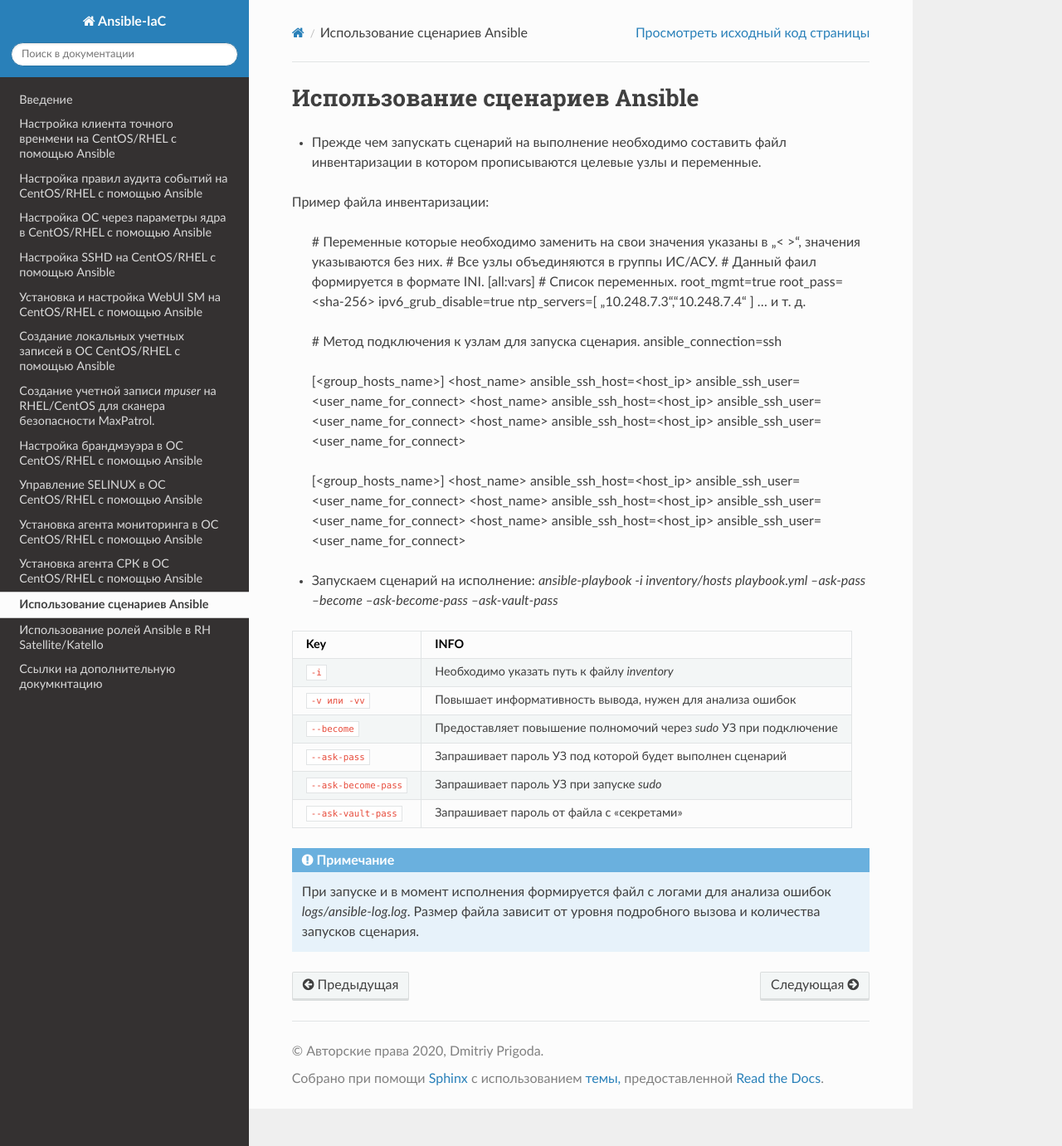
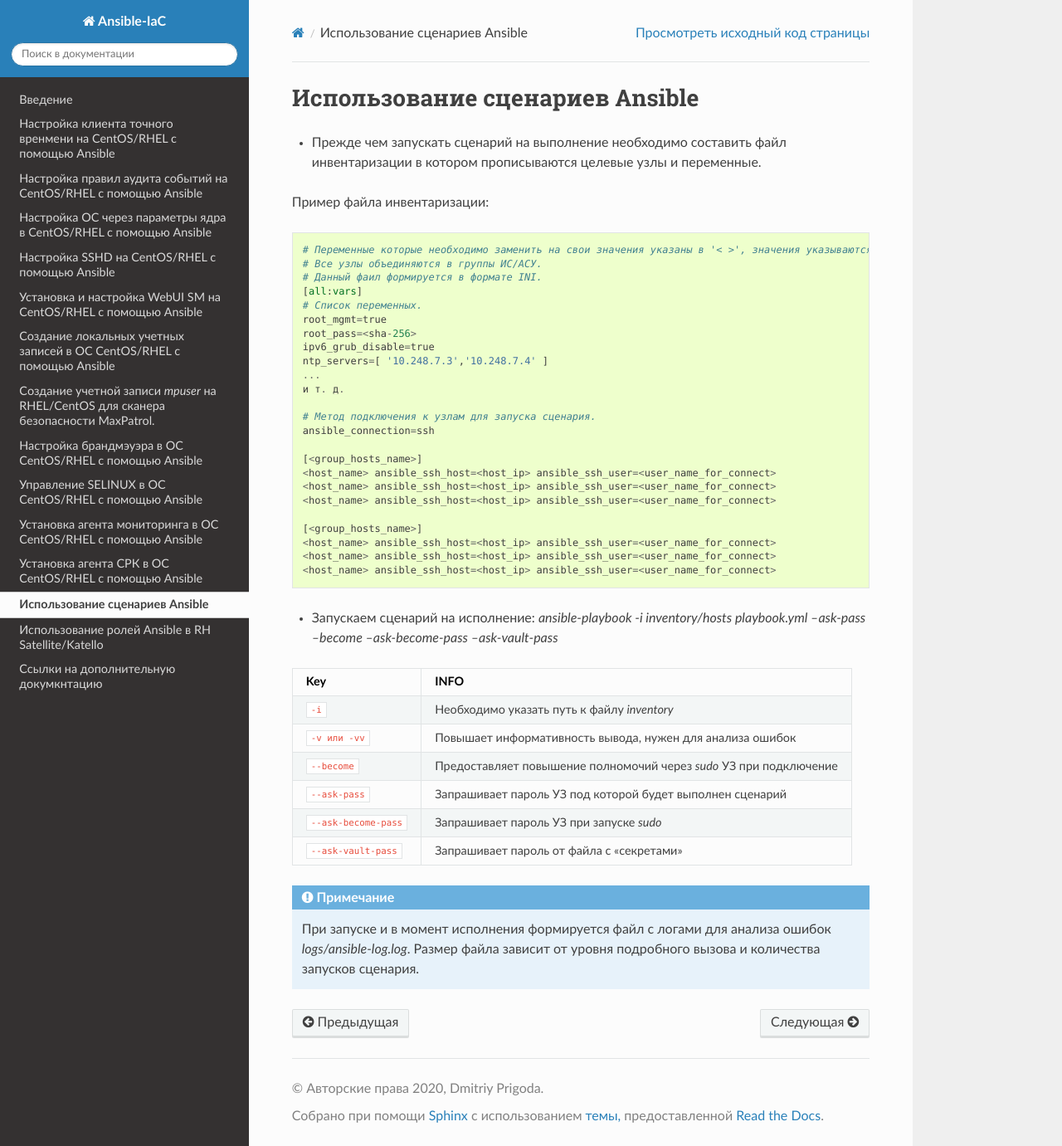
Before and after one commit to D34m0nN0n3/ansible-iac-docs, a Sphinx documentation site: the page built from docs/source/aengine.rst, in a window 1280 px wide and 1381 px high. Shown: the whole window at 83% size. Built offline with Sphinx 7.4.7 and the Read the Docs theme 2.0.0, drawn with Linux system fonts in a browser that asks for light colours; pages that are not in the unit, such as notebooks, are missing from menus; the version number could not be read and is left out.

```diff
--- a/docs/source/aengine.rst
+++ b/docs/source/aengine.rst
@@ -2,7 +2,7 @@
 ===============================
 * Прежде чем запускать сценарий на выполнение необходимо составить файл инвентаризации в котором прописываются целевые узлы и переменные.
 
-Пример файла инвентаризации:
+Пример файла инвентаризации: ::
 
     # Переменные которые необходимо заменить на свои значения указаны в '< >', значения указываются без них.
     # Все узлы объединяются в группы ИС/АСУ.
```
